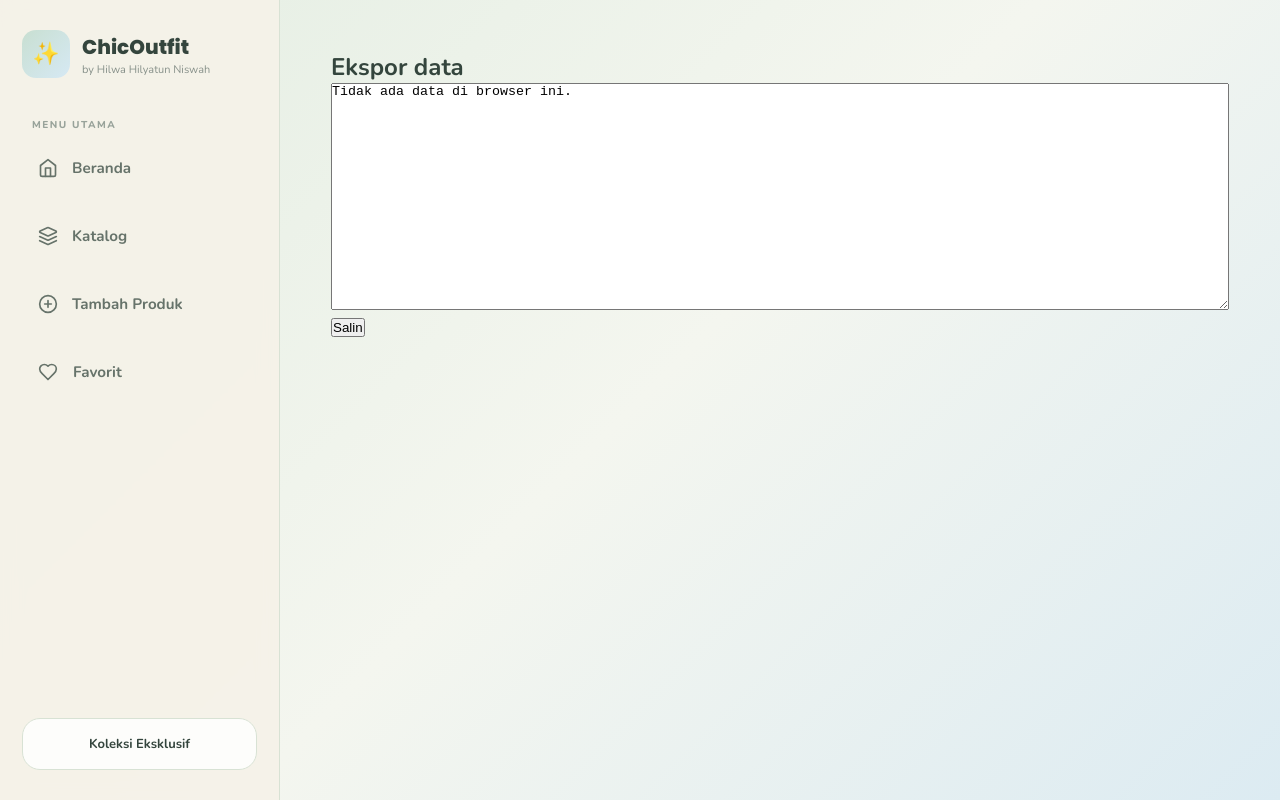
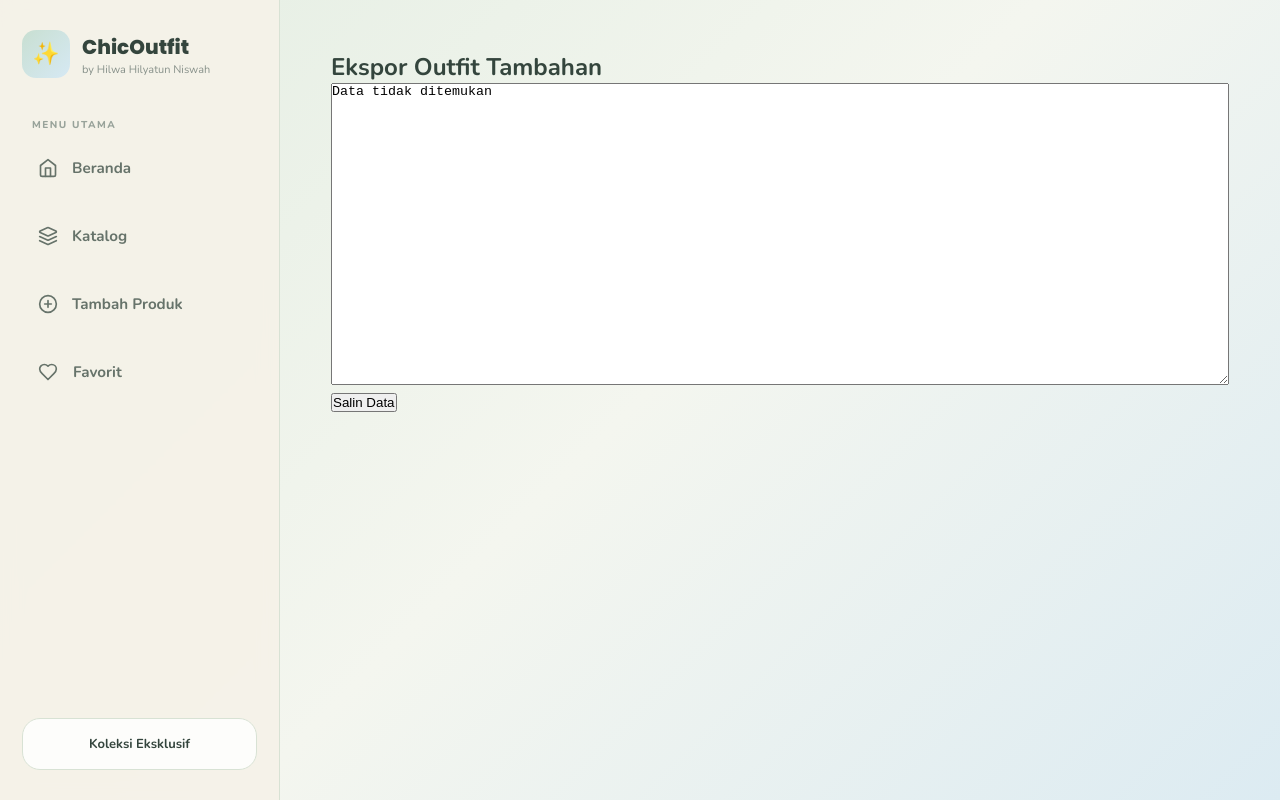
Before and after one commit to hlwnswh/chic-outfit, a React (Vite) app: page /ekspor in a window 1280 px wide. Built offline with nearby package versions, Linux system fonts and the light colour scheme; no server answers.

Commit message:
Update halaman ekspor outfit

```diff
--- a/src/pages/Ekspor.jsx
+++ b/src/pages/Ekspor.jsx
@@ -1,38 +1,29 @@
 import { useState } from 'react';
-
-const bacaSemua = () => {
-  try {
-    const hasil = {};
-    for (let i = 0; i < localStorage.length; i++) {
-      const key = localStorage.key(i);
-      hasil[key] = localStorage.getItem(key);
-    }
-    return Object.keys(hasil).length
-      ? JSON.stringify(hasil, null, 2)
-      : 'Tidak ada data di browser ini.';
-  } catch {
-    return 'Gagal membaca penyimpanan browser.';
-  }
-};
 
 export default function Ekspor() {
   const [tersalin, setTersalin] = useState(false);
-  const data = bacaSemua();
+
+  const data =
+    localStorage.getItem('chic_outfit_overrides_v1') ||
+    'Data tidak ditemukan';
 
   const handleSalin = async () => {
-    try {
-      await navigator.clipboard.writeText(data);
-      setTersalin(true);
-    } catch {
-      // kalau gagal, salin manual dari kotak teks
-    }
+    await navigator.clipboard.writeText(data);
+    setTersalin(true);
   };
 
   return (
     <div style={{ padding: 16 }}>
-      <h2>Ekspor data</h2>
-      <textarea readOnly value={data} rows={15} style={{ width: '100%' }} />
-      <button onClick={handleSalin}>{tersalin ? 'Tersalin!' : 'Salin'}</button>
+      <h2>Ekspor Outfit Tambahan</h2>
+      <textarea
+        readOnly
+        value={data}
+        rows={20}
+        style={{ width: '100%' }}
+      />
+      <button onClick={handleSalin}>
+        {tersalin ? 'Tersalin!' : 'Salin Data'}
+      </button>
     </div>
   );
 }
```
